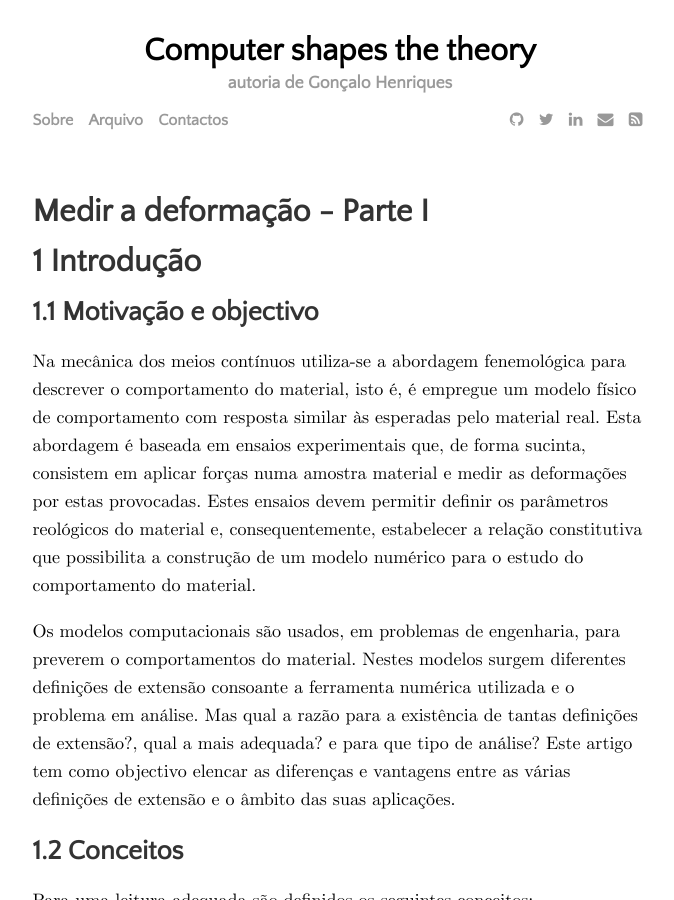
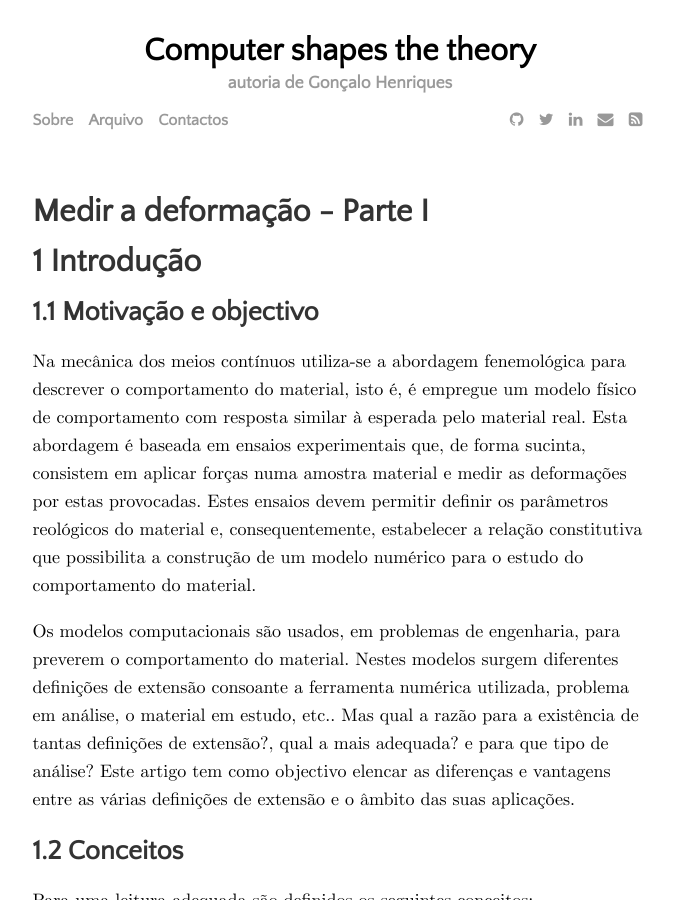
Before and after one commit to gonhen/gonhen.github.io, a Jekyll site: the page built from _posts/2019-10-11-deformation.md, in a window 1280 px wide and 900 px high. Shown: the whole window, without its empty margins (300-974 px from the left). Built offline with Jekyll 4.4.1, drawn with Linux system fonts in a browser that asks for light colours; some web fonts are replaced; formulas are drawn with MathJax 3.

Commit message:
alteração na introdução

```diff
--- a/_posts/2019-10-11-deformation.md
+++ b/_posts/2019-10-11-deformation.md
@@ -12,7 +12,7 @@ image:
 
 Na mecânica dos meios contínuos utiliza-se a abordagem fenemológica para
 descrever o comportamento do material, isto é, é empregue um modelo físico
-de comportamento com resposta similar às esperadas pelo material real. Esta
+de comportamento com resposta similar à esperada pelo material real. Esta
 abordagem é baseada em ensaios experimentais que, de forma sucinta, consistem em
 aplicar forças numa amostra material e medir as deformações por estas
 provocadas. Estes ensaios devem permitir definir os parâmetros reológicos do
@@ -21,9 +21,10 @@ possibilita a construção de um modelo numérico para o estudo do comportamento
 material.
 
 Os modelos computacionais são usados, em problemas de engenharia, para
-preverem o comportamentos do material. Nestes modelos surgem diferentes
-definições de extensão consoante a ferramenta numérica utilizada e o problema em
-análise. Mas qual a razão para a existência de tantas definições de extensão?,
+preverem o comportamento do material. Nestes modelos surgem diferentes
+definições de extensão consoante a ferramenta numérica utilizada, problema em
+análise, o material em estudo, etc.. Mas qual a razão para a existência de
+tantas definições de extensão?,
 qual a mais adequada? e para que tipo de análise?
 Este artigo tem como objectivo elencar as diferenças e vantagens entre as várias
 definições de extensão e o âmbito das suas aplicações.
```
